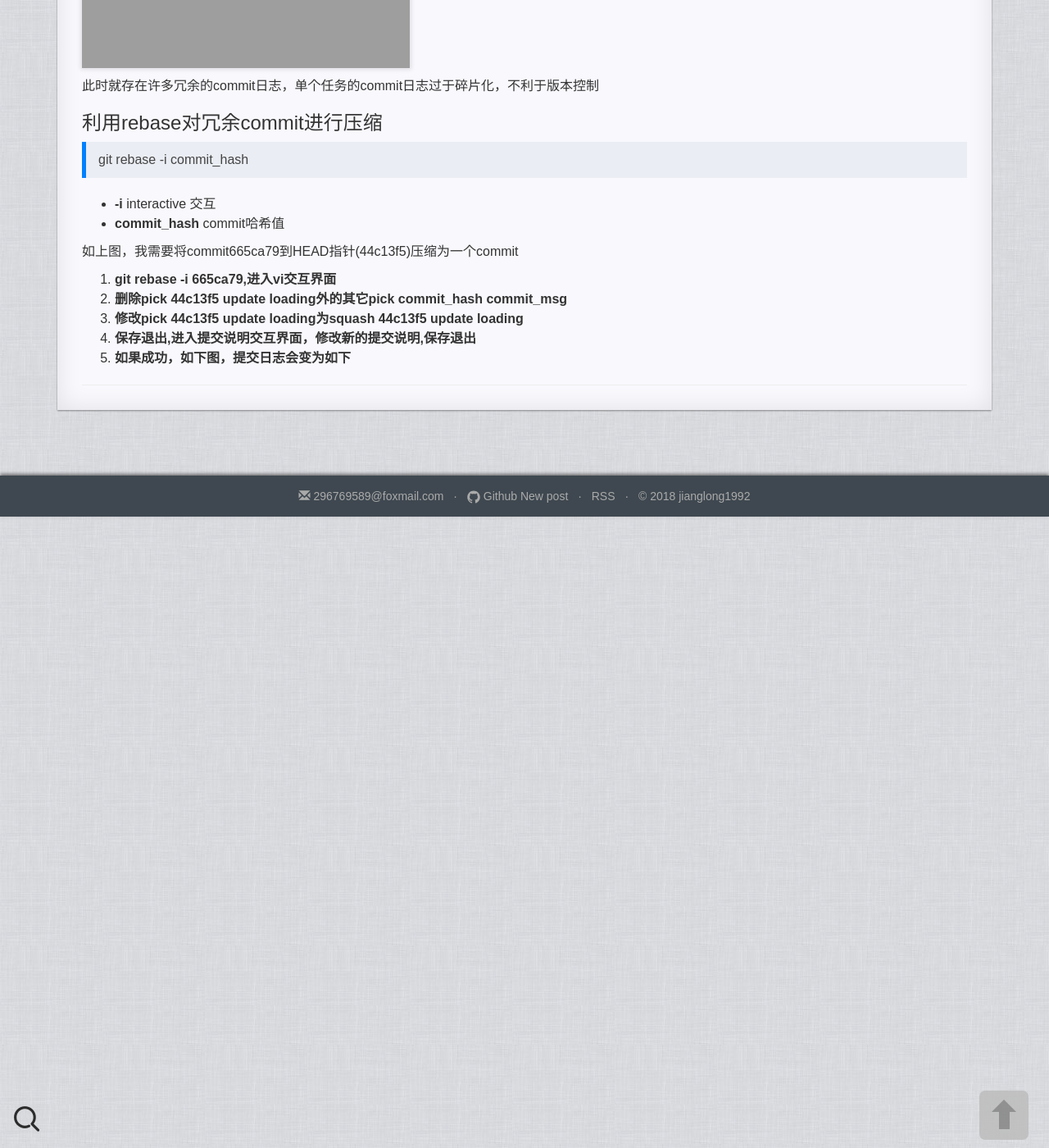
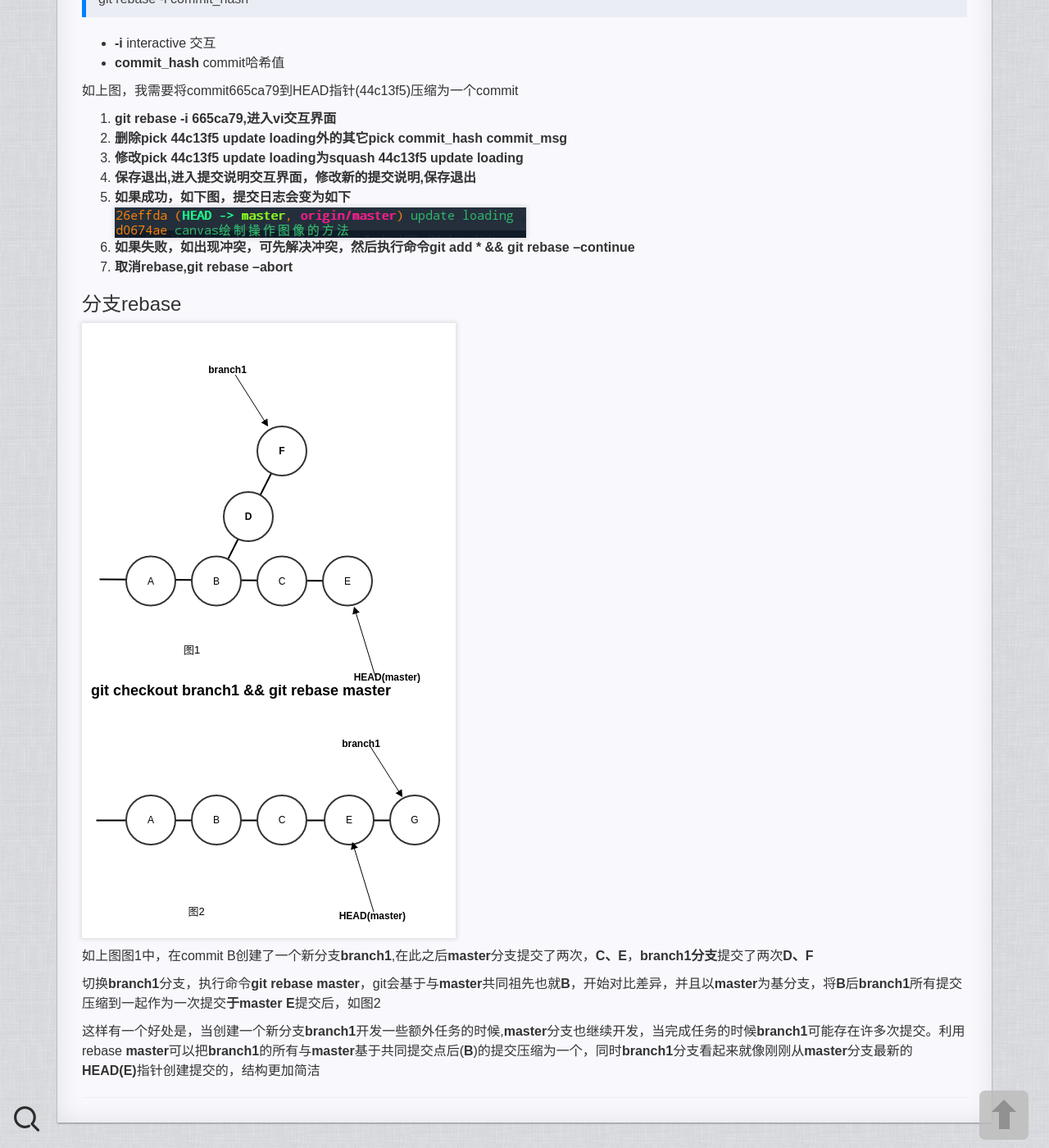
Before and after one commit to crusj/crusj.github.io, a Jekyll site: the page built from _posts/git/2018-01-24-03.md, in a window 1280 px wide and 1400 px high, scrolled down 468 px. Shown: the whole window at 82% size. Built offline with Jekyll 4.4.1, drawn with Linux system fonts in a browser that asks for light colours; some of the changed text lies outside the part shown.

Commit message:
增加git rebase进行commit压缩

```diff
--- a/_posts/git/2018-01-24-03.md
+++ b/_posts/git/2018-01-24-03.md
@@ -1,6 +1,6 @@
 ---
 layout: post
-title: git对多个commit进行压缩
+title: git利用rebase对多个commit进行压缩
 category: git
 ---
 平常当进行**commit**的时候，可能对同一个问题进行了多次连续的commit,于是查看提交日志的时候出现一下情况
@@ -19,7 +19,21 @@ category: git
 2. **删除pick 44c13f5 update loading外的其它pick commit_hash commit_msg**
 3. **修改pick 44c13f5 update loading为squash 44c13f5 update loading**
 4. **保存退出,进入提交说明交互界面，修改新的提交说明,保存退出**
-5. **如果成功，如下图，提交日志会变为如下**
+5. **如果成功，如下图，提交日志会变为如下**<br/>
+![压缩提交][2]
+6. **如果失败，如出现冲突，可先解决冲突，然后执行命令git add * && git rebase --continue**
+7. **取消rebase,git rebase --abort**
+
+### 分支rebase
+![图片][3]
+
+如上图图1中，在commit B创建了一个新分支**branch1**,在此之后**master**分支提交了两次，**C、E**，**branch1分支**提交了两次**D、F**<br/>
+
+切换**branch1**分支，执行命令**git rebase master**，git会基于与**master**共同祖先也就**B**，开始对比差异，并且以**master**为基分支，将**B**后**branch1**所有提交压缩到一起作为一次提交**于master E**提交后，如图2
+
+这样有一个好处是，当创建一个新分支**branch1**开发一些额外任务的时候,**master**分支也继续开发，当完成任务的时候**branch1**可能存在许多次提交。利用rebase **master**可以把**branch1**的所有与**master**基于共同提交点后(**B**)的提交压缩为一个，同时**branch1**分支看起来就像刚刚从**master**分支最新的**HEAD(E)**指针创建提交的，结构更加简洁
+
+
 
 
 
@@ -35,3 +49,5 @@ category: git
 
 
 [1]: {{ '/static/img/2018-02-24/commit1.png' | absolute_url }}
+[2]: {{ '/static/img/2018-02-24/commit2.png' | absolute_url }}
+[3]: {{ '/static/img/2018-02-24/rebase_branch.png' | absolute_url }}
```
Also changed, not shown: static/img/2018-02-24/commit1.png (added), static/img/2018-02-24/commit2.png (added), static/img/2018-02-24/rebase_branch.png (added).
